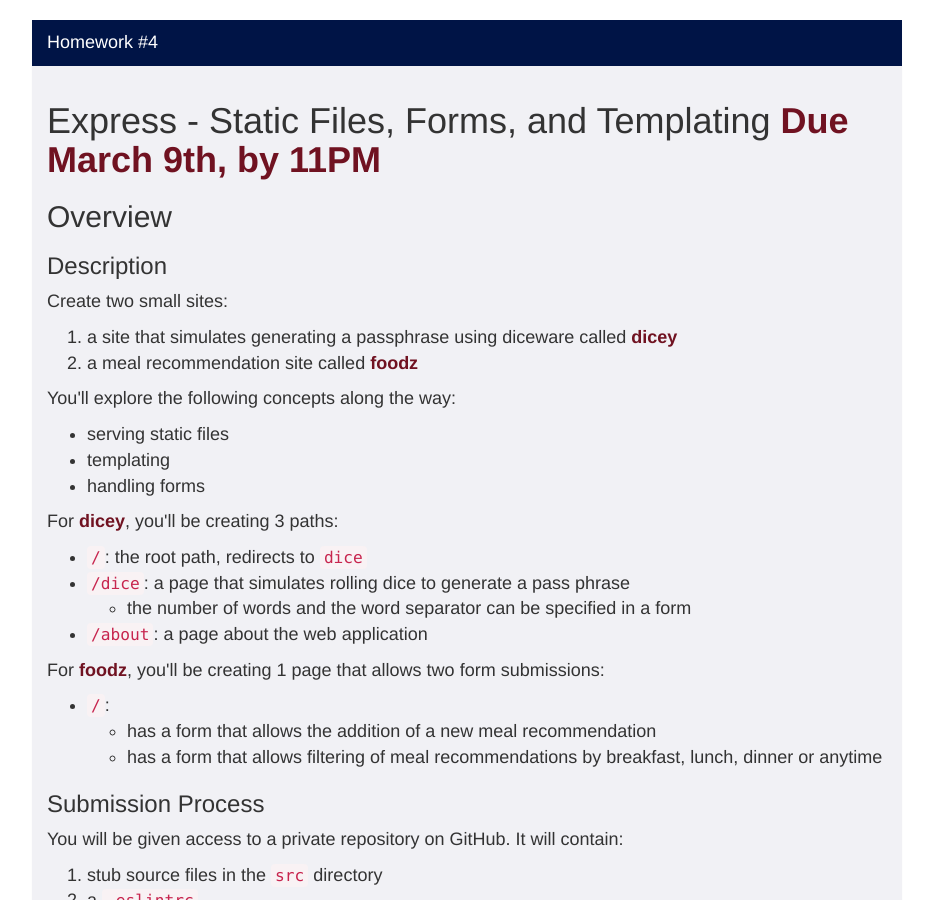
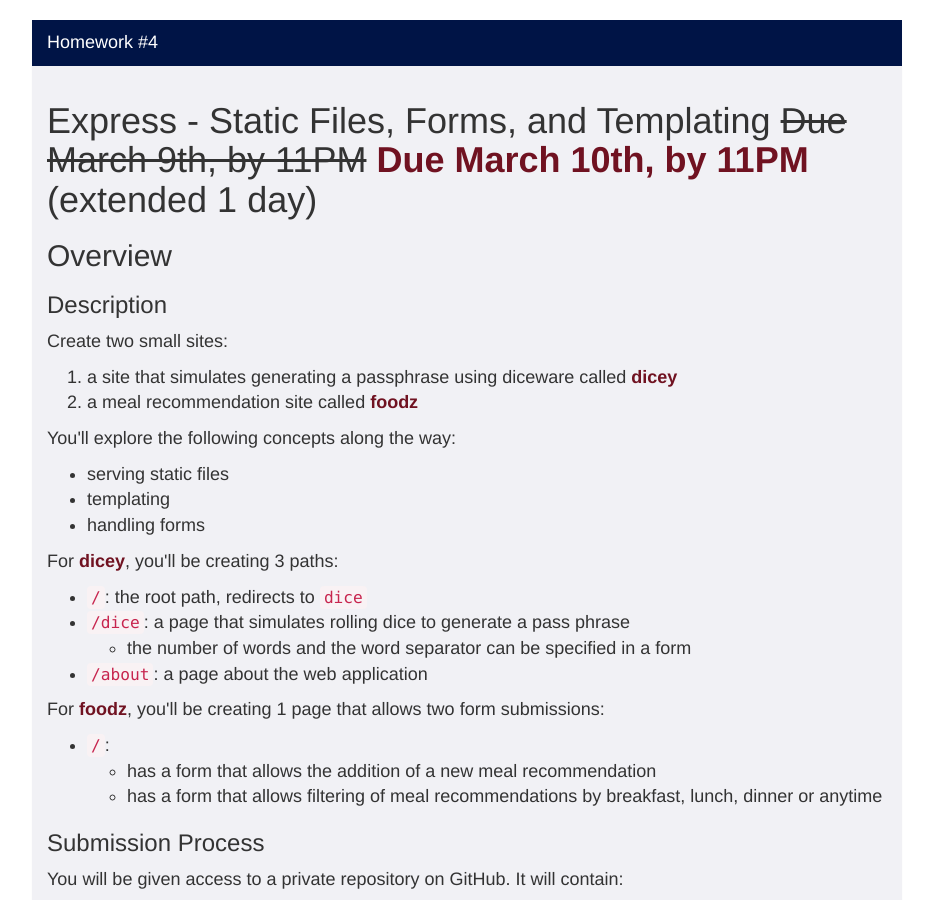
Before and after one commit to foureyes/csci-ua.0480-spring2017-008, a Jekyll site: the page built from homework/04.markdown, in a window 1280 px wide and 900 px high. Shown: the whole window, without its empty margins (173-1106 px from the left). Built offline with Jekyll 4.4.1, drawn with Linux system fonts in a browser that asks for light colours.

Commit message:
extend due date

```diff
--- a/_includes/schedule/10.markdown
+++ b/_includes/schedule/10.markdown
@@ -29,7 +29,7 @@ https://expressjs.com/en/guide/writing-middleware.html
 </td>
 	<td markdown="block">
 
-Due Thursday 3/9, 11PM
+Due <strike>Thursday 3/9</strike> Friday 3/10, 11PM
 
 (__but you should probably try to get most of it down BEFORE the midterm on 3/8__)
 
--- a/homework/04.markdown
+++ b/homework/04.markdown
@@ -7,7 +7,7 @@ title: CSCI-UA.0480 - Homework #4
 	<div class="panel-heading">Homework #4</div>
 	<div class="panel-body" markdown="block">
 
-# Express - Static Files, Forms, and Templating __Due  March 9th, by 11PM__
+# Express - Static Files, Forms, and Templating <strike>Due March 9th, by 11PM</strike> __Due  March 10th, by 11PM__ (extended 1 day)
 
 ## Overview
 
```
